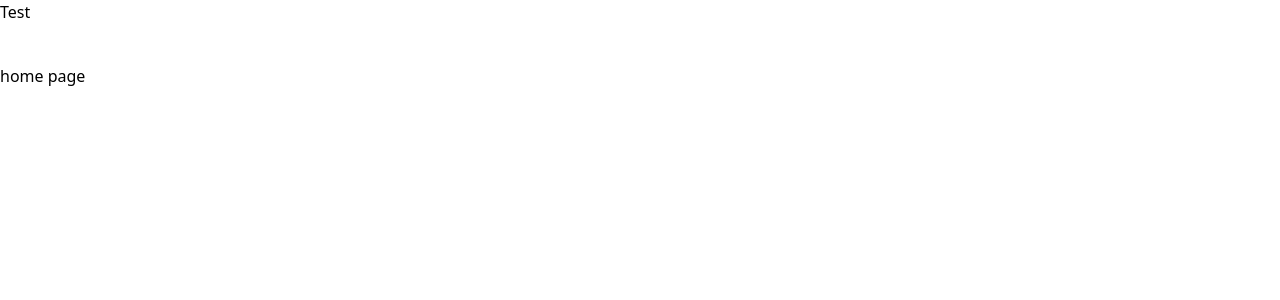
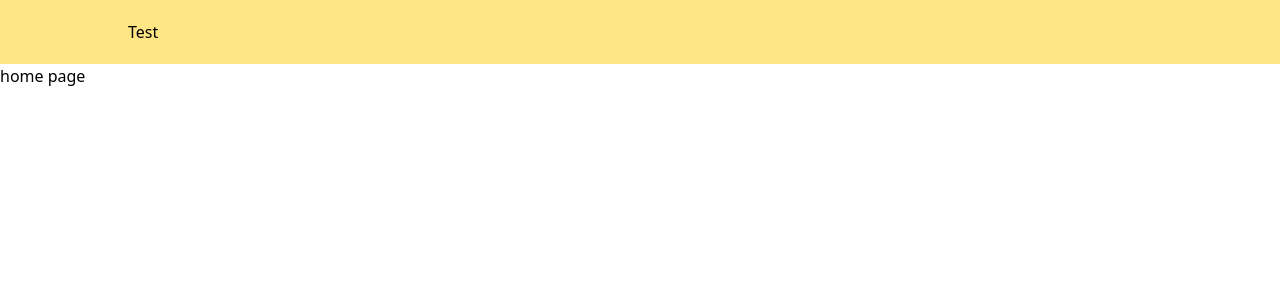
Before and after one commit to berkcantelseren/read-next, a Next.js app: page / in a window 1280 px wide. Shown: the top 300 px of the page. Built offline with nearby package versions, Linux system fonts and the light colour scheme.

Commit message:
changed navbar h - w

```diff
--- a/app/components/Home/Navbar/Navbar.tsx
+++ b/app/components/Home/Navbar/Navbar.tsx
@@ -1,7 +1,8 @@
 export default function Navbar() {
   return (
-    <div className="h-[8vh]">
-      <div>
+    <div className="h-[8vh] bg-amber-200">
+      <div className="flex items-center h-full justify-between w-[90%] xl:w-[80%] mx-auto">
+        {/* {ReadNext Logo} */}
         <div>Test</div>
       </div>
     </div>
```
